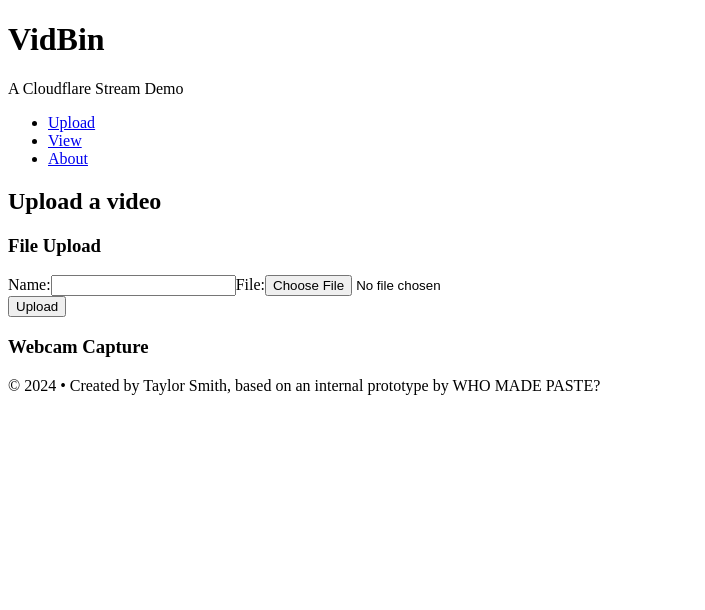
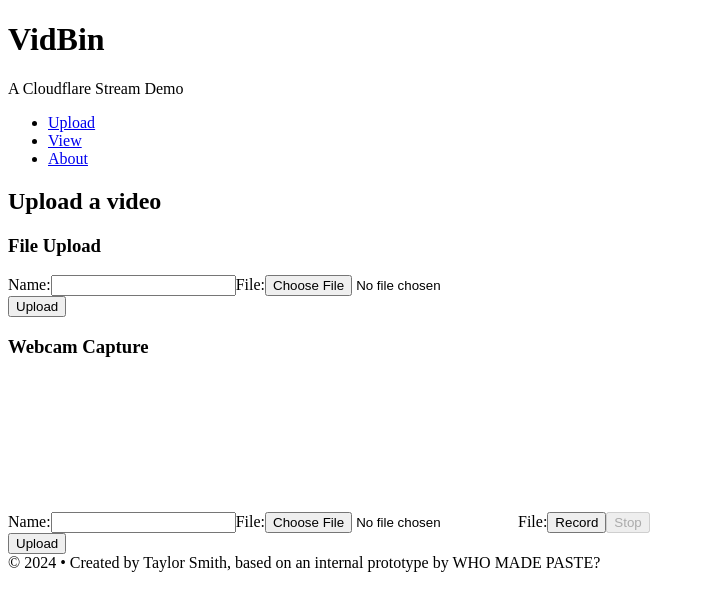
Before and after one commit to tsmith512/vidbin, a Next.js app: page / in a window 1280 px wide. Shown: the top 610 px of the page, without its empty margins (0-705 px from the left). Built offline with nearby package versions, Linux system fonts and the light colour scheme; no server answers.

Commit message:
It's dirty, but allow a webcam recording to upload

```diff
--- a/src/app/page.tsx
+++ b/src/app/page.tsx
@@ -4,29 +4,26 @@
 import { useState } from 'react';
 
 import { UploadForm } from '@/components/UploadForm';
+import { WebcamForm } from '@/components/WebcamForm';
+
+interface uploadHandlerProps {
+  name: string,
+  file: Blob | File,
+}
 
 export default function Home() {
   const router = useRouter();
   const [uploading, setUploading] = useState(false);
 
   // @TODO: Fighting with the type of this handler...
-  const uploadHandler = async (event: any): Promise<void> => {
-    event.preventDefault();
-
-    const formData = new FormData(event.target);
-
-    for (const field of formData.entries()) {
-      console.log('Field: ' + field[0]);
-      console.log(field[1]);
-    }
-
+  const uploadHandler = async (input: uploadHandlerProps): Promise<void> => {
     // @TODO: Check for file-size. Current request is a 200MB max basic upload URL
 
     // Query a server-side function to provision us a direct upload URL
     const response = await fetch('/api/stream/get-direct-upload-url', {
       method: 'POST',
       headers: { 'Content-Type': 'application/json' },
-      body: JSON.stringify({ name: formData.get('name') }),
+      body: JSON.stringify({ name: input.name }),
     });
     const data = await response.json();
 
@@ -37,11 +34,13 @@
       return;
     }
 
-
+    const submission = new FormData();
+    submission.append('name', input.name);
+    submission.append('file', input.file);
 
     const result = await fetch(data.endpoint, {
       method: 'POST',
-      body: formData,
+      body: submission,
     });
 
     if (result.ok) {
@@ -53,9 +52,10 @@
       <div>
         <h2>Upload a video</h2>
         <h3>File Upload</h3>
-        { uploading || (<UploadForm uploadHandler={uploadHandler} />) }
-        { uploading && ("Uploading...") }
+        {uploading || <UploadForm uploadHandler={uploadHandler} />}
+        {uploading && 'Uploading...'}
         <h3>Webcam Capture</h3>
+        <WebcamForm uploadHandler={uploadHandler} />
       </div>
     </>
   );
--- a/src/components/UploadForm.tsx
+++ b/src/components/UploadForm.tsx
@@ -1,4 +1,6 @@
 'use client';
+
+import React, { useRef } from 'react';
 
 interface uploadFormProps {
   // @TODO: Fix type here
@@ -6,15 +8,26 @@
 }
 
 export const UploadForm = (props: uploadFormProps) => {
+  const nameField = useRef<HTMLInputElement | null>(null);
+  const fileField = useRef<HTMLInputElement | null>(null);
+
+  const uploadPrep = (e: React.FormEvent) => {
+    e.preventDefault();
+
+    props.uploadHandler({
+      name: nameField.current?.value || '',
+      file: fileField.current?.files || undefined,
+    });
+  }
   return (
     <form onSubmit={props.uploadHandler}>
       <label>
         <span>Name:</span>
-        <input type="text" name="name" id="nameInput" />
+        <input ref={nameField} type="text" name="name" id="nameInput" />
       </label>
       <label>
         <span>File:</span>
-        <input type="file" name="file" id="fileInput" />
+        <input ref={fileField} type="file" name="file" id="fileInput" />
       </label>
       <div>
         <input type="submit" name="submit" value="Upload" />
--- /dev/null
+++ b/src/components/WebcamForm.tsx
@@ -0,0 +1,111 @@
+'use client';
+
+import React, { useEffect, useRef, useState } from 'react';
+
+interface webcamFormProps {
+  // @TODO: Fix type here
+  uploadHandler: (event: any) => Promise<void>;
+}
+
+export const WebcamForm = (props: webcamFormProps) => {
+  const [recording, setRecording] = useState(false);
+  const [file, setFile] = useState<Blob | null>(null);
+  const webcamPreview = useRef<HTMLVideoElement>(null);
+  const dataBuffer = useRef<Blob[] | null>(null);
+  const stream = useRef<MediaStream | null>(null);
+  const recorder = useRef<MediaRecorder | null>(null);
+  const nameField = useRef<HTMLInputElement | null>(null);
+
+  const startRecording = (e: React.MouseEvent) => {
+    e.preventDefault();
+
+    dataBuffer.current = [];
+    recorder.current?.stop();
+    recorder.current = null;
+
+    // We're replaying a recording we already have
+    if (webcamPreview.current && webcamPreview.current.src) {
+      setupLivePreview();
+    }
+
+    if (stream.current) {
+      setRecording(true);
+      recorder.current = new MediaRecorder(stream.current);
+
+      recorder.current.ondataavailable = (e) => {
+        console.log('adding chunk');
+        dataBuffer.current.push(e.data);
+      };
+
+      recorder.current.start();
+
+      recorder.current.onstop = (e) => {
+        const data = dataBuffer.current || [];
+        if (data?.length > 0 && webcamPreview.current) {
+          const recording = new Blob(data, { type: "video/webm" });
+          setFile(recording);
+          webcamPreview.current.srcObject = null;
+          webcamPreview.current.src = URL.createObjectURL(recording);
+          webcamPreview.current.controls = true;
+        }
+      };
+    }
+
+  };
+
+  const stopRecording = (e: React.MouseEvent) => {
+    e.preventDefault();
+    if (recorder.current) {
+      recorder.current.stop();
+    }
+    setRecording(false);
+  };
+
+  const setupLivePreview = async () => {
+    if (webcamPreview.current) {
+      stream.current = await navigator.mediaDevices.getUserMedia({
+        audio: true,
+        video: true,
+      });
+
+      webcamPreview.current.srcObject = stream.current;
+      webcamPreview.current.controls = false;
+    }
+  }
+
+  // On initial component render, start the preview
+  useEffect(() => {
+    setupLivePreview();
+  }, []);
+
+  const uploadPrep = (e: React.FormEvent) => {
+    e.preventDefault();
+
+    props.uploadHandler({
+      name: nameField.current?.value || '',
+      file,
+    });
+  }
+
+  return (
+    <form onSubmit={uploadPrep}>
+      <label>
+        <span>Name:</span>
+        <input ref={nameField} type="text" name="name" id="nameInput" />
+      </label>
+      <label>
+        <span>File:</span>
+        <input type="file" name="file" id="fileInput" />
+      </label>
+      <label>
+        <span>File:</span>
+        <button onClick={startRecording} disabled={recording}>Record</button>
+        <button onClick={stopRecording} disabled={!recording}>Stop</button>
+        <video ref={webcamPreview} autoPlay muted loop style={{ maxWidth: "100%" }} />
+      </label>
+      <div>
+        <input type="submit" name="submit" value="Upload" />
+      </div>
+    </form>
+  );
+};
```
Also changed, not shown: src/app/view/[id]/page.tsx (+11 -8 lines).
